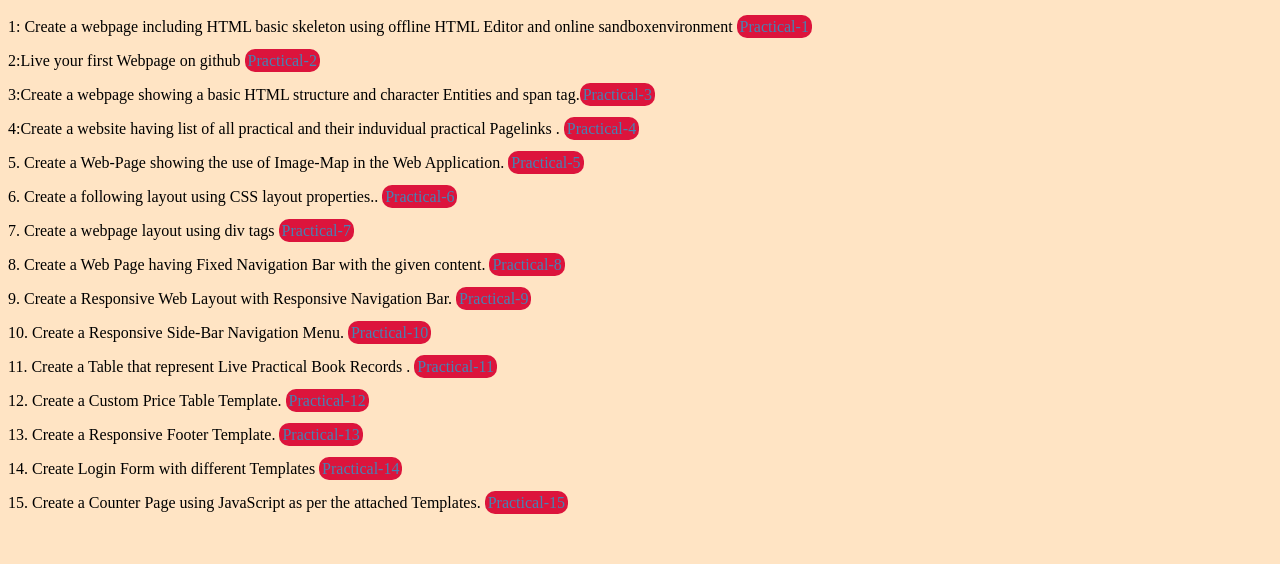
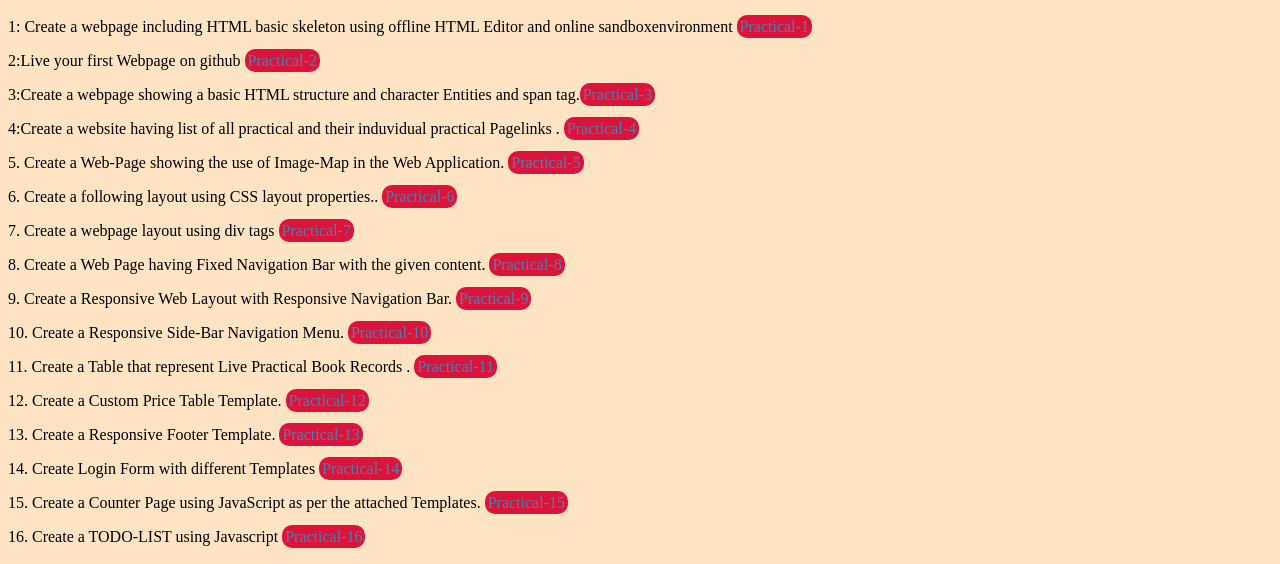
Before and after one commit to akarshit2001/FullStack_main, a plain HTML site: page index.html in a window 1280 px wide. Shown: the part 236-800 px from the top of the page. Drawn offline with Linux system fonts and the light colour scheme.

Commit message:
practical16 done

```diff
--- a/index.html
+++ b/index.html
@@ -91,6 +91,9 @@
     <a href="html/Practical15.html" target="_self" style="color: steelblue">Practical-15</a>
 
 </p>
+<p> 16. Create a TODO-LIST using Javascript
+    <a href="html/16.html" target="_self" style="color: steelblue">Practical-16</a>
 
+</p>
 </body>
 </html>
```
